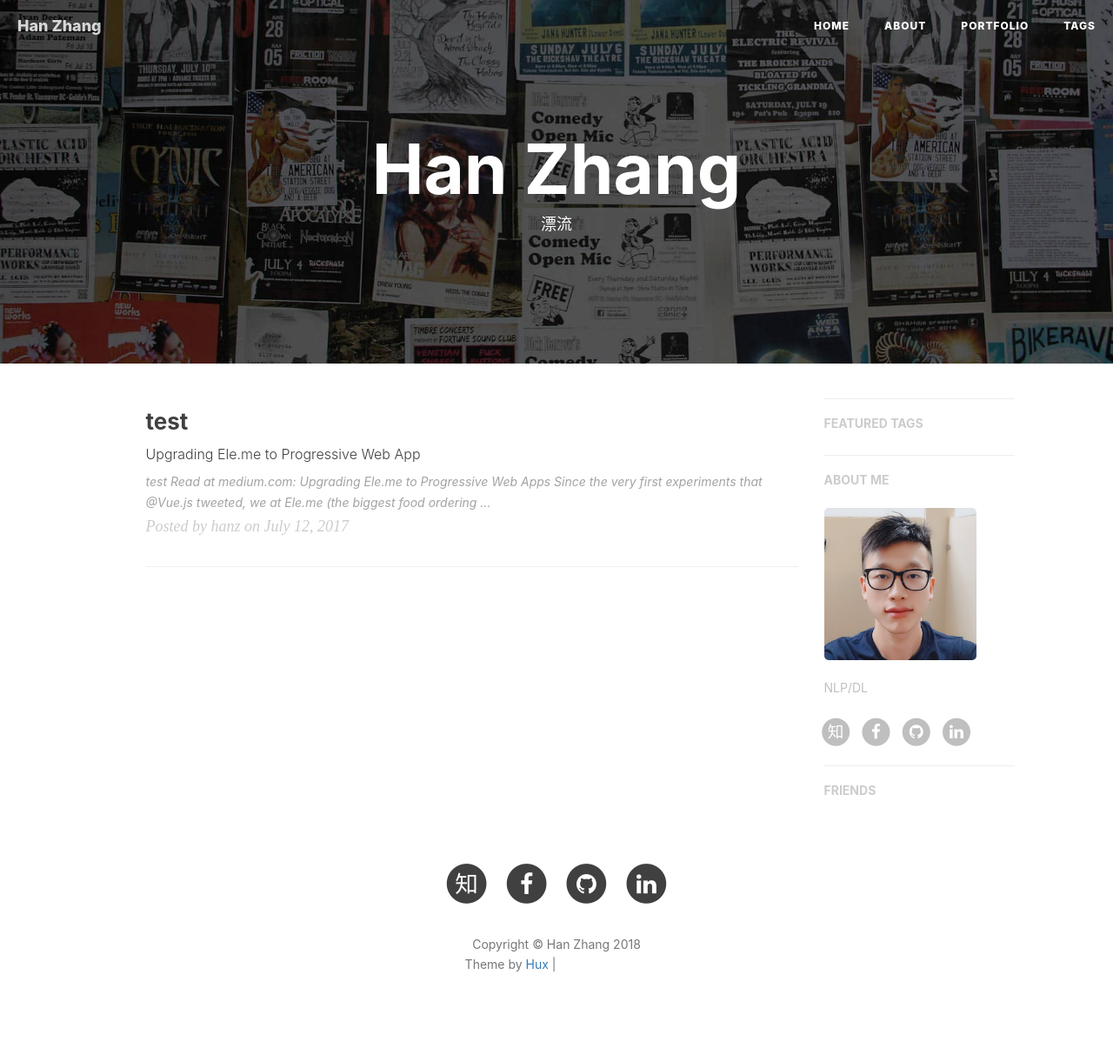
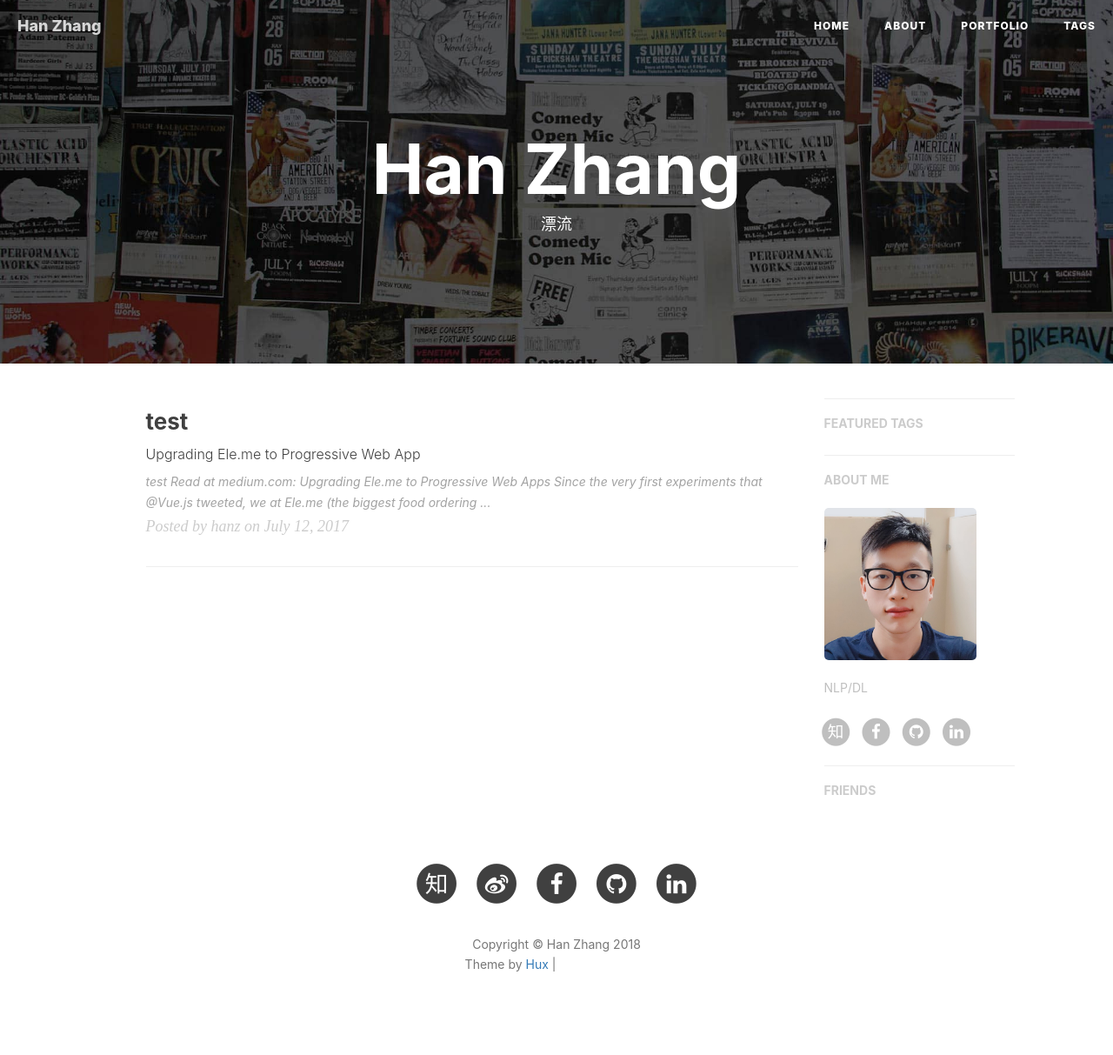
Before and after one commit to hanzmyco/hanzmyco.github.io, a Jekyll site: the page built from index.html, in a window 1280 px wide. Shown: the whole page at 87% size. Built offline with Jekyll 4.4.1, drawn with Linux system fonts in a browser that asks for light colours; nearby versions of some CDN libraries; the list of posts is cut into pages by our own code; comment, search, counter and statistics services are not loaded; grey boxes are pictures that could not be loaded.

Commit message:
add dianping

```diff
--- a/_config.yml
+++ b/_config.yml
@@ -18,6 +18,7 @@ github_username:    hanzmyco
 twitter_username:   false
 facebook_username:  hanzcmu
 linkedin_username:  han-zhang-65a4857b
+dianping_username:  1512647388
 
 
 
--- a/_includes/footer.html
+++ b/_includes/footer.html
@@ -46,6 +46,18 @@
                         </a>
                     </li>
                     {% endif %}
+                    {% if site.dianping_username %}
+                    <li>
+                        <a target="_blank" href="https://www.dianping.com/member/{{ site.dianping_username }}">
+                            <span class="fa-stack fa-lg">
+                                <i class="fa fa-circle fa-stack-2x"></i>
+                                <i class="fa fa-weibo fa-stack-1x fa-inverse"></i>
+                            </span>
+                        </a>
+                    </li>
+                    {% endif %}
+
+
 
 
                     {% if site.facebook_username %}
```
